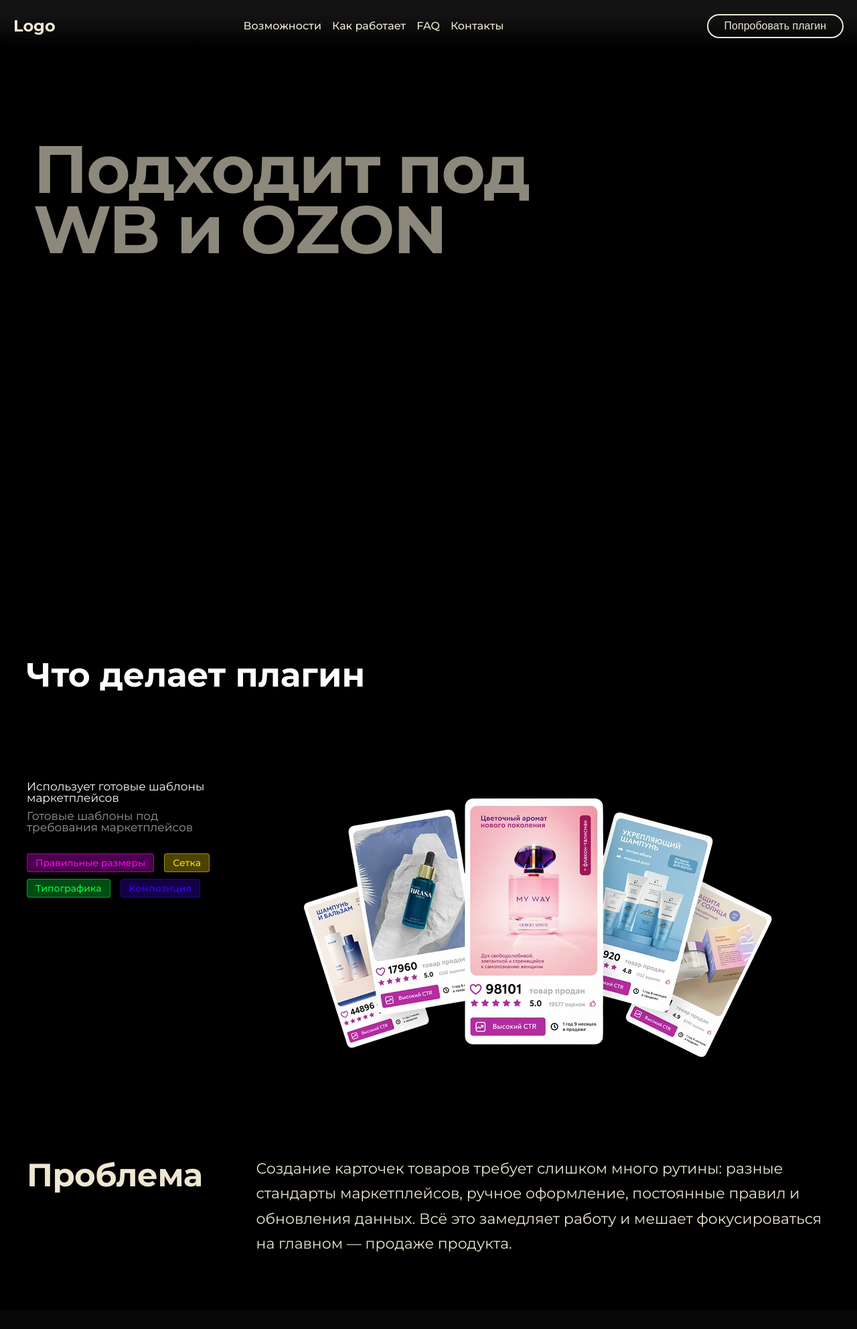
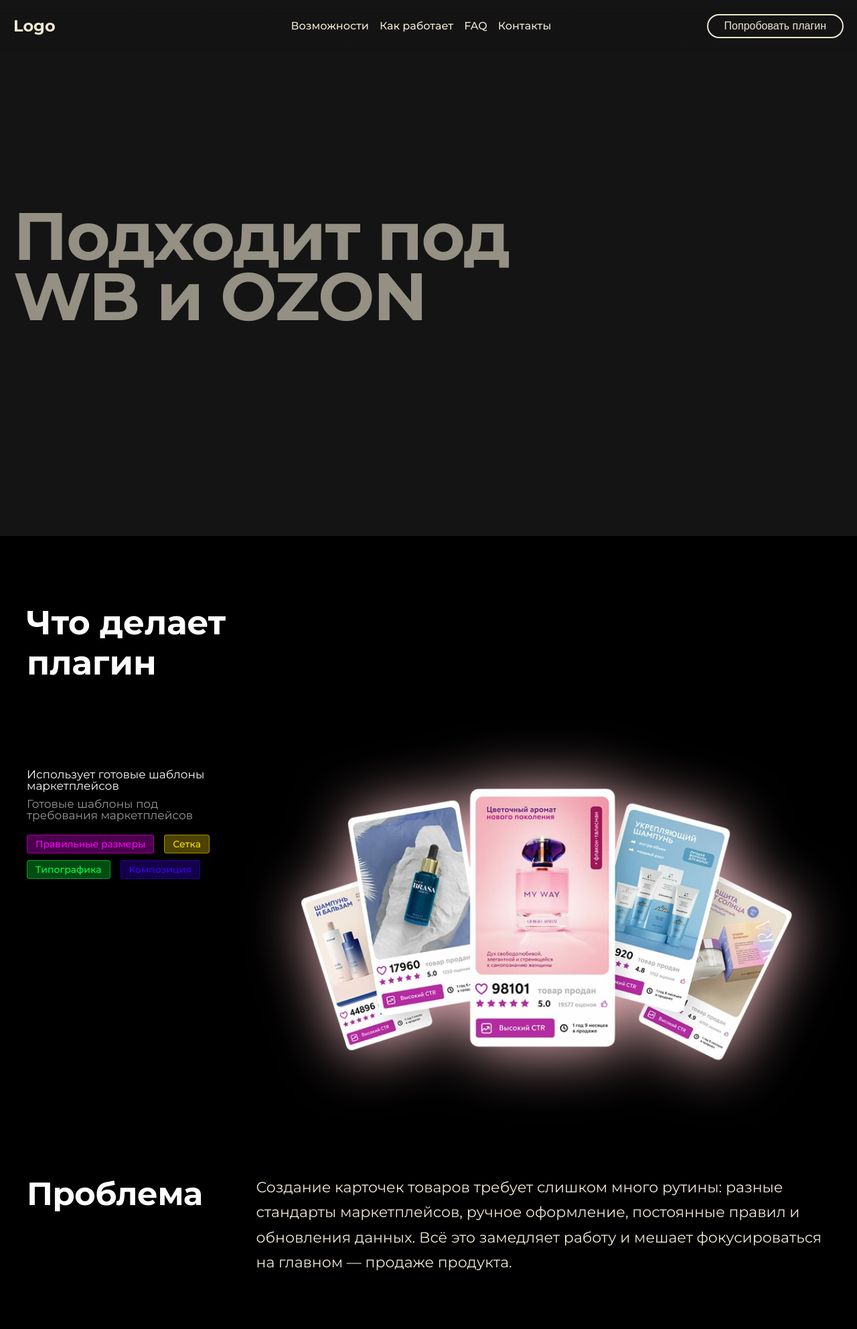
Before and after one commit to VKRFigmaPlugin/Landing, a Python web app: template app/templates/pages/index.html in a window 1280 px wide. Shown: the whole page at 67% size. Before the commit the page ends 1869 px from the top, so only its background shows below. Run offline with Jinja, Linux system fonts and the light colour scheme; the template is opened without the code that fills it, so the values that code supplies are empty; some web fonts are replaced.

Commit message:
fix: Переработка стилей для улучшения макета и согласованности дизайна. Обновлены цвета фона, скорректировано положение заголовка и улучшена отзывчивость разделов «Функции» и «Проблемные моменты». Добавлены эффекты прокрутки и наведения курсора для кнопок. Добавил картинки для дальнейшей разработки

```diff
--- a/app/static/styles/components/_base.scss
+++ b/app/static/styles/components/_base.scss
@@ -14,6 +14,7 @@
 
 html {
   scroll-behavior: smooth;
+  overscroll-behavior: none;
 }
 
 body {
@@ -23,7 +24,7 @@
   flex-direction: column;
   max-width: 100vw;
   min-height: 100vh;
-  background-color: $color-base-black;
+  background-color: $color-background-base;
 }
 
 .main {
@@ -34,3 +35,22 @@
     margin: 0;
   }
 }
+
+.color {
+  &-background {
+    &--dark {
+      position: relative;
+
+      &:after {
+        content: '';
+        position: absolute;
+        left: min(-20px, calc((-100dvw + 1400px) / 2));
+        top: 0;
+        width: 100dvw;
+        height: 100%;
+        background-color: $color-base-black;
+        z-index: -1;
+      }
+    }
+  }
+}
--- a/app/static/styles/components/_header.scss
+++ b/app/static/styles/components/_header.scss
@@ -28,12 +28,12 @@
   &:after {
     content: "";
     position: absolute;
-    left: -20px;
+    left: min(-20px, calc((-100dvw + 1400px) / 2));
     top: 0;
     z-index: -1;
     background: linear-gradient(
                     to bottom,
-                    rgba(20, 20, 20, 1) 0%,
+                    rgb(20, 20, 20) 0%,
                     rgba(20, 20, 20, 0.99) 11%,
                     rgba(20, 20, 20, 0.95) 21%,
                     rgba(20, 20, 20, 0.89) 30%,
@@ -49,7 +49,7 @@
                     rgba(20, 20, 20, 0.01) 94%,
                     rgba(20, 20, 20, 0) 100%
     );
-    width: calc(100% + 40px);
+    width: 100dvw;
     height: 100%;
   }
 
@@ -64,6 +64,10 @@
   }
 
   &__nav {
+    position: absolute;
+    left: 50%;
+    top: 50%;
+    transform: translate(-50%, -50%);
     width: 411px;
     height: 28px;
     text-align: center;
@@ -93,6 +97,12 @@
       font-size: 1rem;
       font-weight: 500;
       cursor: pointer;
+      transition: all 0.3s ease;
+
+      &:hover {
+        background-color: $color-accent-primary;
+        color: $color-base-black;
+      }
     }
   }
 }
--- a/app/static/styles/components/index/_hero.scss
+++ b/app/static/styles/components/index/_hero.scss
@@ -1,10 +1,10 @@
 .hero {
   width: 100%;
-  min-height: 100vh;
+  min-height: calc(100vh - 78px);
   position: relative;
   z-index: 1;
   display: flex;
-  align-items: flex-start;
+  align-items: center;
   justify-content: center;
   margin-bottom: 0;
 
@@ -13,9 +13,7 @@
     font-weight: 700;
     color: $color-accent-primary;
     text-align: left;
-    margin: 0;
-    padding-top: 15vh;
-    padding-left: 30px;
+    margin-top: -78px;
     width: 100%;
   }
 
--- a/app/static/styles/components/index/_pain-points.scss
+++ b/app/static/styles/components/index/_pain-points.scss
@@ -1,6 +1,5 @@
 .pain-points {
   padding: 40px 0 80px 0;
-  background-color: $color-base-black;
   color: $color-accent-primary;
 
   &__simple {
@@ -17,6 +16,7 @@
     flex: 0 0 220px;
     text-align: left;
     line-height: 1.2;
+    color: $color-base-white;
     letter-spacing: -0.5px;
   }
 
--- a/app/static/styles/components/index/features.scss
+++ b/app/static/styles/components/index/features.scss
@@ -8,50 +8,29 @@
     font-weight: 600;
     font-size: 50px;
     margin: 0 0 128px 0;
+    max-width: 300px;
     text-align: left;
     line-height: 1.2;
     color: $color-base-white;
   }
 
+  &__text {
+    max-width: 353px;
+    width: 100%;
+  }
+
   &__content {
     display: grid;
-    grid-template-columns: 1fr 750px;
-    gap: 100px;
+    grid-template-columns: 353px 1fr;
     align-items: flex-start;
-
-    @media (max-width: 1400px) {
-      grid-template-columns: 1fr 700px;
-      gap: 90px;
-    }
-
-    @media (max-width: 1200px) {
-      grid-template-columns: 1fr 650px;
-      gap: 80px;
-    }
-
-    @media (max-width: 1024px) {
-      grid-template-columns: 1fr 600px;
-      gap: 70px;
-    }
-
-    @media (max-width: 768px) {
-      grid-template-columns: 1fr;
-      gap: 60px;
-
-      .features__image-wrapper {
-        order: -1;
-      }
-    }
   }
 
   &__image-wrapper {
     display: flex;
-    align-items: flex-start;
-    justify-content: flex-start;
+    align-items: center;
+    justify-content: center;
     height: 100%;
     width: 100%;
-    margin-left: -100px;
-    padding-top: 20px;
   }
 
   &__image {
@@ -59,9 +38,10 @@
     max-width: 900px;
     height: auto;
     border-radius: 24px;
-    box-shadow: 0 40px 90px rgba(0, 0, 0, 0.8);
+    filter: drop-shadow(5px 5px 50px #F3BCC2);
     object-fit: cover;
-
+    transform: scale(0.9);
+    transition: all 0.3s ease;
   }
 
   &__item-title {
@@ -84,7 +64,7 @@
     font-weight: 400;
     font-size: 17px;
     line-height: 1.6;
-    margin: 0 0 30px 0;
+    margin: 0 0 16px 0;
     color: $color-base-white;
     text-align: left;
   }
--- a/app/static/styles/styles.css
+++ b/app/static/styles/styles.css
@@ -31,6 +31,7 @@
 
 html {
   scroll-behavior: smooth;
+  overscroll-behavior: none;
 }
 
 body {
@@ -40,7 +41,7 @@
   flex-direction: column;
   max-width: 100vw;
   min-height: 100vh;
-  background-color: #000000;
+  background-color: #141414;
 }
 
 .main__container {
@@ -48,6 +49,20 @@
   max-width: 1400px;
   padding: 0 20px;
   margin: 0;
+}
+
+.color-background--dark {
+  position: relative;
+}
+.color-background--dark:after {
+  content: "";
+  position: absolute;
+  left: min(-20px, (-100dvw + 1400px) / 2);
+  top: 0;
+  width: 100dvw;
+  height: 100%;
+  background-color: #000000;
+  z-index: -1;
 }
 
 .header {
@@ -78,11 +93,11 @@
 .header:after {
   content: "";
   position: absolute;
-  left: -20px;
+  left: min(-20px, (-100dvw + 1400px) / 2);
   top: 0;
   z-index: -1;
   background: linear-gradient(to bottom, rgb(20, 20, 20) 0%, rgba(20, 20, 20, 0.99) 11%, rgba(20, 20, 20, 0.95) 21%, rgba(20, 20, 20, 0.89) 30%, rgba(20, 20, 20, 0.82) 38%, rgba(20, 20, 20, 0.74) 45%, rgba(20, 20, 20, 0.65) 51%, rgba(20, 20, 20, 0.55) 57%, rgba(20, 20, 20, 0.45) 63%, rgba(20, 20, 20, 0.4) 65%, rgba(20, 20, 20, 0.26) 73%, rgba(20, 20, 20, 0.11) 83%, rgba(20, 20, 20, 0.05) 88%, rgba(20, 20, 20, 0.01) 94%, rgba(20, 20, 20, 0) 100%);
-  width: calc(100% + 40px);
+  width: 100dvw;
   height: 100%;
 }
 .header__logo .logo-text {
@@ -92,6 +107,10 @@
   font-weight: 700;
 }
 .header__nav {
+  position: absolute;
+  left: 50%;
+  top: 50%;
+  transform: translate(-50%, -50%);
   width: 411px;
   height: 28px;
   text-align: center;
@@ -116,6 +135,11 @@
   font-size: 1rem;
   font-weight: 500;
   cursor: pointer;
+  transition: all 0.3s ease;
+}
+.header__actions .btn:hover {
+  background-color: #EEE7D2;
+  color: #000000;
 }
 
 @media (max-width: 768px) {
@@ -142,11 +166,11 @@
 }
 .hero {
   width: 100%;
-  min-height: 100vh;
+  min-height: calc(100vh - 78px);
   position: relative;
   z-index: 1;
   display: flex;
-  align-items: flex-start;
+  align-items: center;
   justify-content: center;
   margin-bottom: 0;
 }
@@ -155,9 +179,7 @@
   font-weight: 700;
   color: #EEE7D2;
   text-align: left;
-  margin: 0;
-  padding-top: 15vh;
-  padding-left: 30px;
+  margin-top: -78px;
   width: 100%;
 }
 .hero__slider {
@@ -294,59 +316,36 @@
   font-weight: 600;
   font-size: 50px;
   margin: 0 0 128px 0;
+  max-width: 300px;
   text-align: left;
   line-height: 1.2;
   color: #FFFFFF;
 }
+.features__text {
+  max-width: 353px;
+  width: 100%;
+}
 .features__content {
   display: grid;
-  grid-template-columns: 1fr 750px;
-  gap: 100px;
+  grid-template-columns: 353px 1fr;
   align-items: flex-start;
-}
-@media (max-width: 1400px) {
-  .features__content {
-    grid-template-columns: 1fr 700px;
-    gap: 90px;
-  }
-}
-@media (max-width: 1200px) {
-  .features__content {
-    grid-template-columns: 1fr 650px;
-    gap: 80px;
-  }
-}
-@media (max-width: 1024px) {
-  .features__content {
-    grid-template-columns: 1fr 600px;
-    gap: 70px;
-  }
-}
-@media (max-width: 768px) {
-  .features__content {
-    grid-template-columns: 1fr;
-    gap: 60px;
-  }
-  .features__content .features__image-wrapper {
-    order: -1;
-  }
 }
 .features__image-wrapper {
   display: flex;
-  align-items: flex-start;
-  justify-content: flex-start;
+  align-items: center;
+  justify-content: center;
   height: 100%;
   width: 100%;
-  margin-left: -100px;
-  padding-top: 20px;
 }
 .features__image {
   width: 110%;
   max-width: 900px;
   height: auto;
   border-radius: 24px;
-  box-shadow: 0 40px 90px rgba(0, 0, 0, 0.8);
+  filter: drop-shadow(5px 5px 50px #F3BCC2);
   object-fit: cover;
+  transform: scale(0.9);
+  transition: all 0.3s ease;
 }
 .features__item-title {
   font-family: "Montserrat", sans-serif;
@@ -366,7 +365,7 @@
   font-weight: 400;
   font-size: 17px;
   line-height: 1.6;
-  margin: 0 0 30px 0;
+  margin: 0 0 16px 0;
   color: #FFFFFF;
   text-align: left;
 }
@@ -438,80 +437,8 @@
   white-space: nowrap;
 }
 
-@media (max-width: 1024px) {
-  .features {
-    padding: 80px 0;
-  }
-  .features__main-heading {
-    font-size: 42px;
-    margin-bottom: 80px;
-  }
-  .features__content {
-    align-items: center;
-  }
-  .features__image-wrapper {
-    margin-left: 0;
-    padding-top: 0;
-    justify-content: center;
-  }
-  .features__image {
-    width: 100%;
-    max-width: 650px;
-  }
-}
-@media (max-width: 768px) {
-  .features {
-    padding: 60px 0;
-  }
-  .features__main-heading {
-    font-size: 36px;
-    margin-bottom: 60px;
-  }
-  .features__content {
-    align-items: flex-start;
-  }
-  .features__image-wrapper {
-    justify-content: center;
-  }
-  .features__image {
-    max-width: 100%;
-    border-radius: 20px;
-    width: 100%;
-  }
-  .features__item-title, .features__item-description {
-    font-size: 16px;
-  }
-  .features__subrow {
-    gap: 10px;
-  }
-  .features__subitem {
-    padding: 5px 10px;
-  }
-  .features__subitem-text {
-    font-size: 13px;
-  }
-}
-@media (max-width: 480px) {
-  .features__main-heading {
-    font-size: 32px;
-    margin-bottom: 40px;
-  }
-  .features__item-title, .features__item-description {
-    font-size: 15px;
-  }
-  .features__subrow {
-    flex-wrap: wrap;
-  }
-  .features__subitem {
-    padding: 4px 8px;
-  }
-  .features__subitem-text {
-    font-size: 12px;
-  }
-}
 .pain-points {
   padding: 40px 0 80px 0;
-  background-color: #000000;
   color: #EEE7D2;
 }
 .pain-points__simple {
@@ -527,6 +454,7 @@
   flex: 0 0 220px;
   text-align: left;
   line-height: 1.2;
+  color: #FFFFFF;
   letter-spacing: -0.5px;
 }
 .pain-points__text {
--- a/app/templates/components/parts/index/features.html
+++ b/app/templates/components/parts/index/features.html
@@ -1,5 +1,5 @@
 <!-- templates/components/parts/index/features.html -->
-<section class="features">
+<section class="features color-background--dark">
   <div class="main__container">
     <h2 class="features__main-heading">Что делает плагин</h2>
 
--- a/app/templates/components/parts/index/pain-points.html
+++ b/app/templates/components/parts/index/pain-points.html
@@ -1,4 +1,4 @@
-<section class="pain-points">
+<section class="pain-points color-background--dark">
   <div class="main__container">
     <div class="pain-points__simple">
       <h2 class="pain-points__label">Проблема</h2>
```
Also changed, not shown: other parts of app/static/styles/components/index/features.scss (+0 -94 lines), app/static/images/index/featuresOverview/firstBlock/Center.webp (added), app/static/images/index/featuresOverview/firstBlock/FarLeft.webp (added), app/static/images/index/featuresOverview/firstBlock/FarRight.webp (added), app/static/images/index/featuresOverview/firstBlock/Left.webp (added), app/static/images/index/featuresOverview/firstBlock/Rigth.webp (added), 1 other file.
